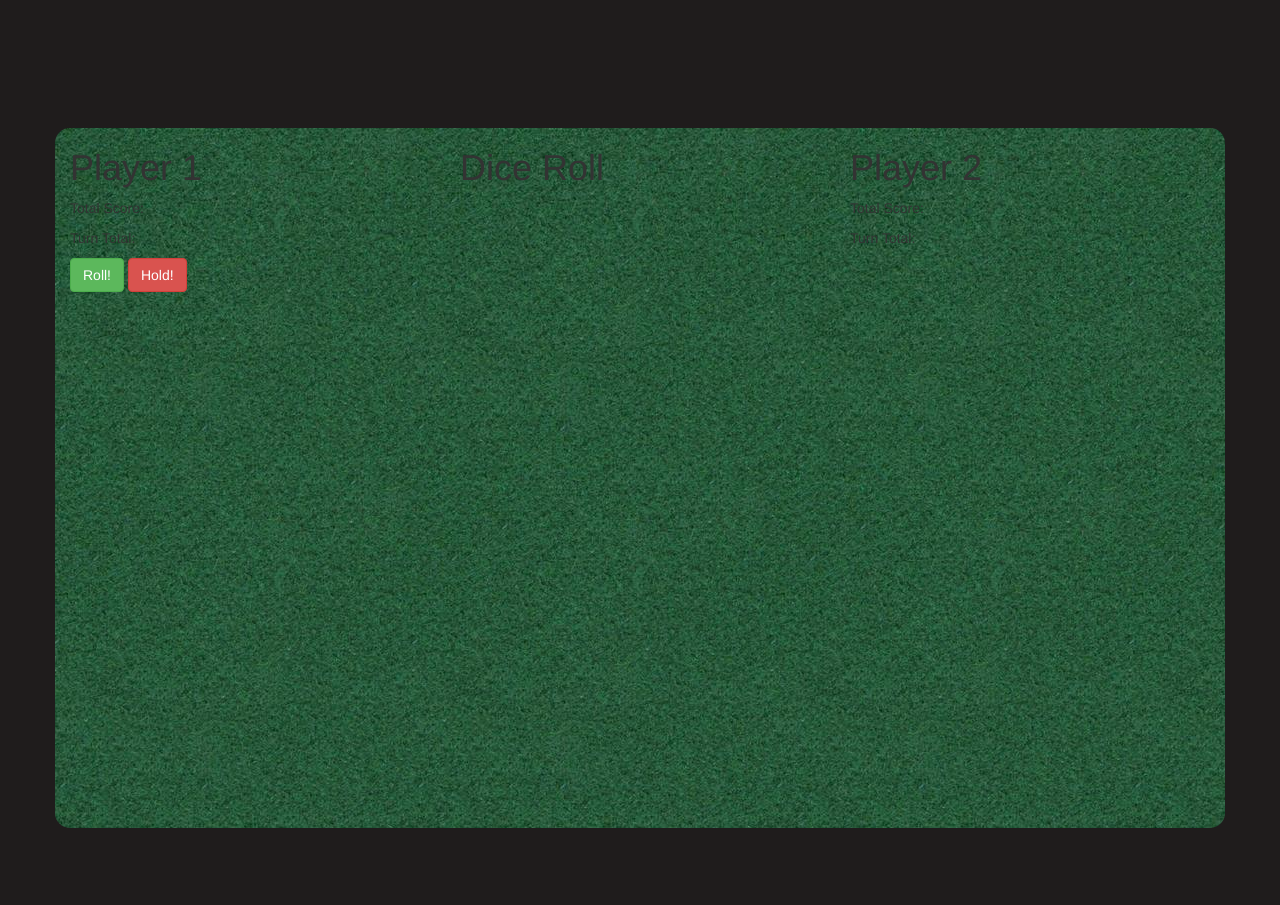
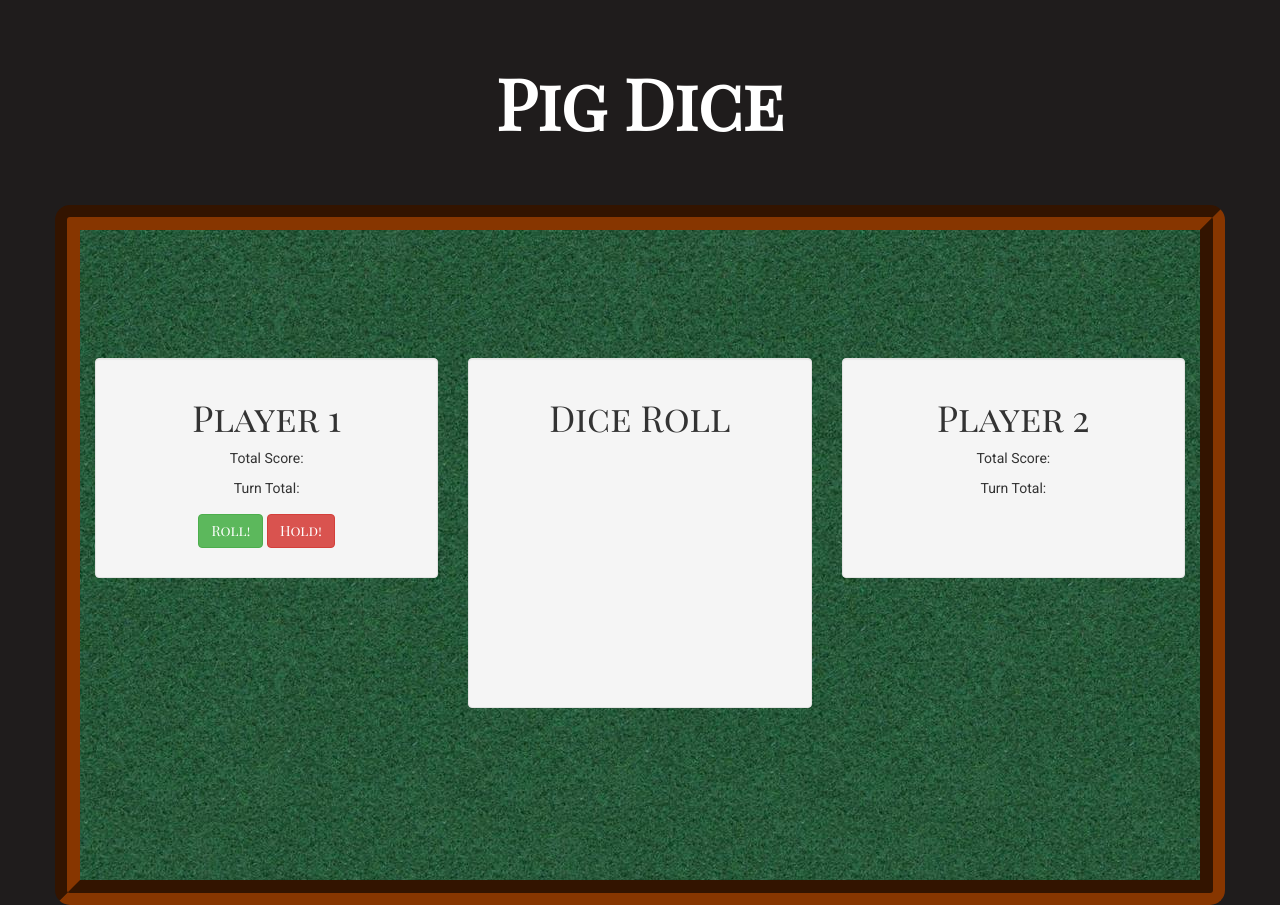
Before and after one commit to ericanafziger/pig-dice, a plain HTML site: page index.html in a window 1280 px wide. Before the commit the page ends 828 px from the top, so only its background shows below. Drawn offline with Linux system fonts and the light colour scheme; a web font is replaced by a local one.

Commit message:
add styling to everything

```diff
--- a/css/styles.css
+++ b/css/styles.css
@@ -8,10 +8,41 @@
   background-repeat: no-repeat;
   background-color: #000;
   height: 700px;
-  margin-top: 10%;
+  margin-top: 5%;
   border-radius: 15px;
+  border: 25px groove #873600;
+  padding-top: 10%;
+  text-align: center;
 }
 
 body {
   background-color: #1F1C1C;
+  font-family: 'Playfair Display SC', serif;
 }
+
+.diceWell {
+  height: 350px;
+  text-align: center;
+}
+
+.diceWell h2{
+  font-size: 3em;
+  margin-bottom: 10%;
+}
+
+.playerWell {
+  height: 220px;
+}
+h4 {
+  font-size: 5em;
+  color: white;
+  text-align: center;
+  margin-top: 5%;
+  font-weight: bold;
+}
+.btn {
+  margin-top: 2%;
+}
+p {
+  font-family: 'Roboto', sans-serif;
+}
--- a/index.html
+++ b/index.html
@@ -1,6 +1,7 @@
 <!DOCTYPE html>
 <html>
   <head>
+    <link href="https://fonts.googleapis.com/css?family=Abril+Fatface|Open+Sans|Playfair+Display+SC|Righteous|Roboto|Source+Serif+Pro" rel="stylesheet">
     <link rel="stylesheet" href="css/bootstrap.css" type="text/css">
     <link rel="stylesheet" href="css/styles.css" type="text/css">
     <script src="js/jquery-3.1.1.js"></script>
@@ -8,9 +9,11 @@
     <title>Pig Dice</title>
   </head>
   <body>
+    <h4>Pig Dice</h4>
     <div class="container">
       <div class="row">
         <div class="col-md-4">
+          <div class="well playerWell">
             <h1>Player 1</h1>
             <p>Total Score: <span class="totalScore1"></span></p>
             <p>Turn Total: <span class="turnTotal1"></span></p>
@@ -18,17 +21,21 @@
               <button type="submit" class="btn btn-success" id="playerOneRoll">Roll!</button>
               <button type="submit" class="btn btn-danger" id="playerOneHold">Hold!</button>
             </div>
+          </div>
         </div><!--end of col 1-->
+
         <div class="col-md-4">
+          <div class="well diceWell">
             <h1>Dice Roll</h1>
             <h2><span class="diceRoll"></span></h2>
 
             <div id="dice">
+            </div>
+          </div><!--end of diceWell -->
+        </div><!--end of col 2-->
 
-          </div>
-
-        </div><!--end of col 2-->
         <div class="col-md-4">
+          <div class="well playerWell">
             <h1>Player 2</h1>
             <p>Total Score: <span class="totalScore2"></span></p>
             <p>Turn Total: <span class="turnTotal2"></span></p>
@@ -36,6 +43,7 @@
               <button type="submit" class="btn btn-success" id="playerTwoRoll">Roll!</button>
               <button type="submit" class="btn btn-danger" id="playerTwoHold">Hold!</button>
             </div>
+          </div>
         </div><!--end of col 3-->
       </div><!--end of row 1-->
     </div><!--end of container-->
```
Lines whose indentation alone changed are shown as unchanged.
